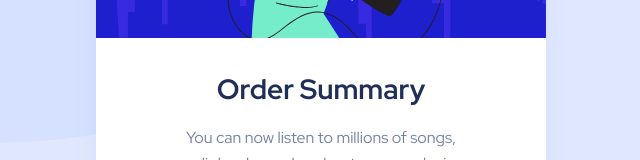
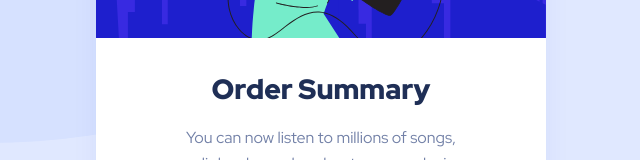
Before and after one commit to LukaGakhokidze/order-summery-fe, a plain HTML site: page index.html in a window 1280 px wide. Shown: the part 245-405 px from the top of the page, without its empty margins (319-959 px from the left). Drawn offline with Linux system fonts and the light colour scheme.

Commit message:
final commit

```diff
--- a/style.css
+++ b/style.css
@@ -158,6 +158,7 @@ body {
 
 .card__heading {
   font-size: var(--fs-700);
+  font-weight: var(--fw-900);
   color: var(--clr-900-blue);
   margin: 2rem 0 1.0625rem 0;
 }
```
